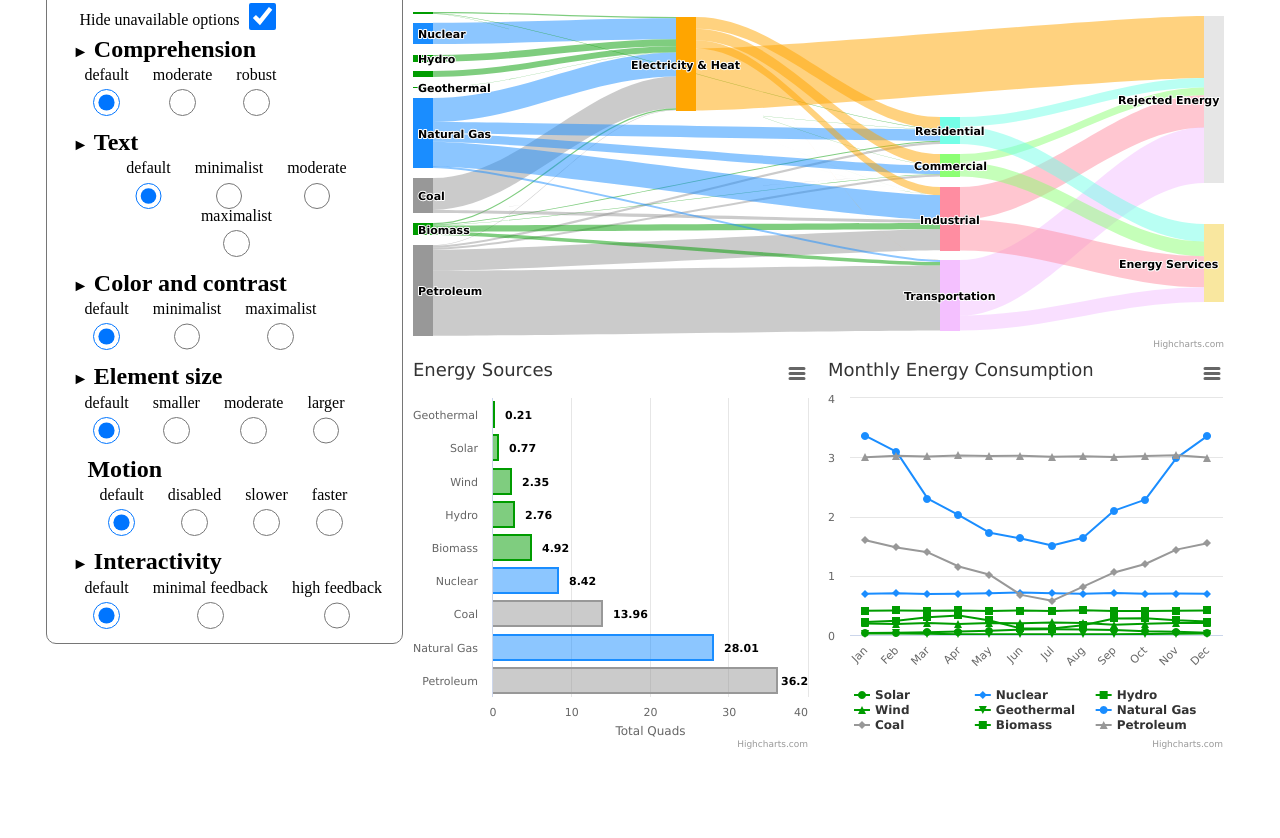
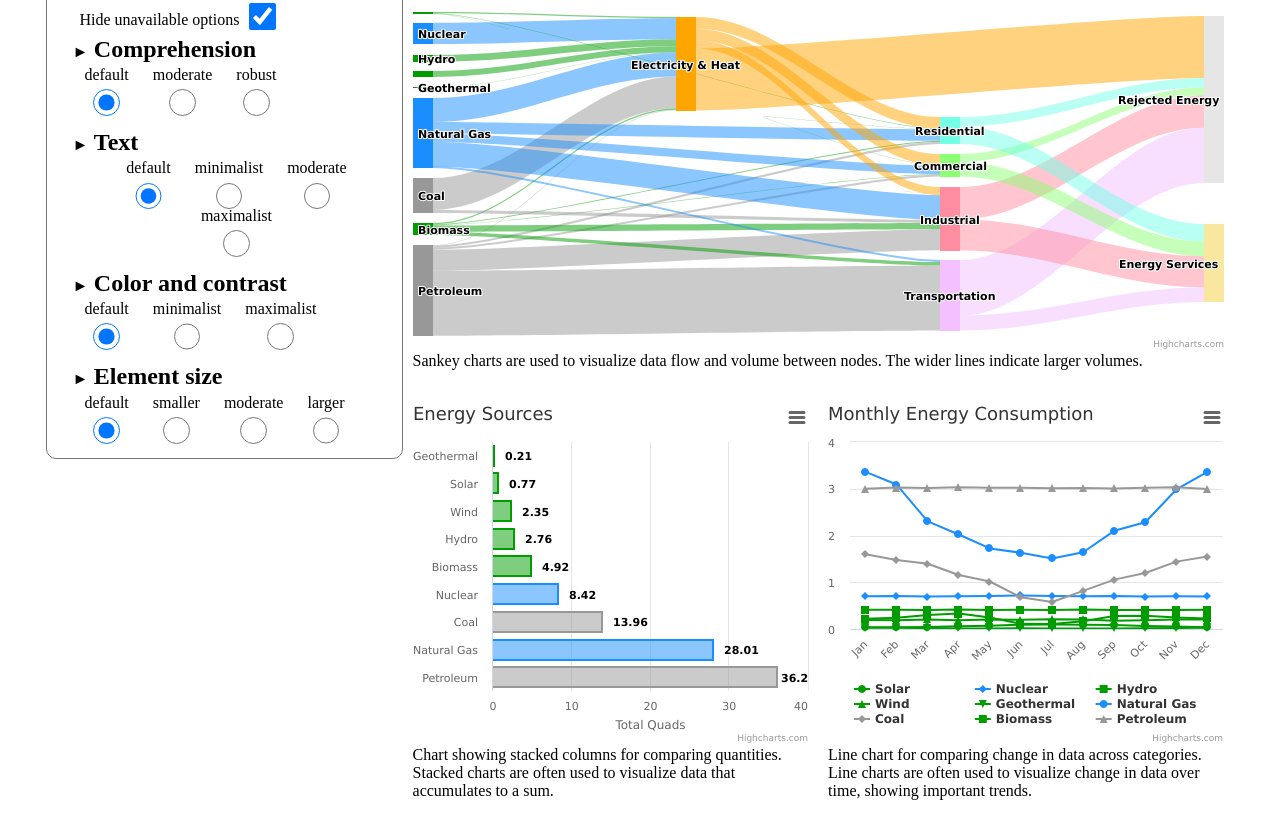
Before and after one commit to highcharts/highcharts-a11y-prototyping, a plain HTML site: page early_explo/examples/menu/menu.html in a window 1280 px wide. Shown: the part 72-910 px from the top of the page. Drawn offline with nearby package versions, Linux system fonts and the light colour scheme.

Commit message:
get final changes before user session

```diff
--- a/early_explo/examples/menu/barChart.js
+++ b/early_explo/examples/menu/barChart.js
@@ -1,7 +1,7 @@
 barChart = Highcharts.chart('bar-container', {
     chart: {
         type: 'bar',
-        height: 400
+        height: 350
     },
     title: {
         text: 'Energy Sources',
@@ -29,7 +29,7 @@ barChart = Highcharts.chart('bar-container', {
     plotOptions: {
         series: {
             stacking: 'normal',
-            pointWidth: 25,
+            pointWidth: 20,
             borderWidth: 2,
             dataLabels: {
                 enabled: true,
--- a/early_explo/examples/menu/chart.js
+++ b/early_explo/examples/menu/chart.js
@@ -165,7 +165,18 @@ chart = Highcharts.chart('container', {
                 '{point.weight}.'
         }
     },
+    plotOptions: {
+        series: {
+            allowPointSelect: true,
+            states: {
+                select: {
+                    color: 'MidnightBlue'
+                }
+            }
+        }
+    },
     series: [{
+        // allowPointSelect: true,
         keys: ['from', 'to', 'weight'],
         nodes: sankeyNodes, // patternNodes
         data: sankeyData,
--- a/early_explo/examples/menu/datasets.js
+++ b/early_explo/examples/menu/datasets.js
@@ -1,3 +1,20 @@
+const descriptions = {
+    "description-sankey": {
+        "minimal":  `Sankey charts are used to visualize data flow and volume between nodes.`,
+        "default": `Sankey charts are used to visualize data flow and volume between nodes. Visually wider lines indicate larger volumes.`,
+        "verbose": `Sankey charts are used to visualize data flow and volume between nodes. Visually wider lines indicate larger volumes. This chart is showing energy consumption and types. Interacting with this chart by selecting a node or flow (such as with a click) will update the stacked bar chart below.`
+    },
+    "description-bar": {
+        "minimal": `Chart showing stacked bars for comparing quantities.`,
+        "default": `Chart showing stacked bars for comparing quantities. Stacked charts are often used to visualize data that accumulates to a sum.`,
+        "verbose": `Chart showing stacked bars for comparing quantities. Stacked charts are often used to visualize data that accumulates to a sum. This chart is showing data from the energy sources, and will stack to demonstrate the proportion of an energy source that is currently selected by the previous Sankey Diagram.`
+    },
+    "description-line": {
+        "minimal": `Line chart for comparing change in data across categories.`,
+        "default": `Line chart for comparing change in data across categories. Line charts are often used to visualize change in data over time, showing important trends.`,
+        "verbose": `Line chart for comparing change in data across categories. Line charts are often used to visualize change in data over time, showing important trends. This chart is showing energy consumption over time, by type of consumption. Interacting with the legend can help focus or toggle on and off specific categories.`
+    },
+}
 const multipliers = {
     "flat": [
         {
--- a/early_explo/examples/menu/lineChart.js
+++ b/early_explo/examples/menu/lineChart.js
@@ -1,6 +1,6 @@
 lineChart = Highcharts.chart('line-container', {
     chart: {
-        height: 400
+        height: 350
     },
     title: {
         text: 'Monthly Energy Consumption',
--- a/early_explo/examples/menu/menu.css
+++ b/early_explo/examples/menu/menu.css
@@ -212,3 +212,9 @@ input:hover {
     display: block;
     position: absolute;
 }
+
+.highcharts-description {
+    padding: 10px;
+    padding-top: 0;
+    margin-top: 0;
+}
--- a/early_explo/examples/menu/menu.html
+++ b/early_explo/examples/menu/menu.html
@@ -21,30 +21,27 @@
                     <figure class="highcharts-figure">
                         <div id="container"></div>
                         <div id="hidden-container"></div>
-                        <!-- <p class="highcharts-description">
+                        <p id="description-sankey" class="highcharts-description">
                             Sankey charts are used to visualize data flow and volume
                             between nodes. The wider lines indicate larger volumes.
-                        </p> -->
+                        </p>
                     </figure>
                     <div class="highcharts-responsive-two-columns">
                         <div class="highcharts-menu-halfwidth">
                             <figure class="highcharts-figure">
                                 <div id="bar-container"></div>
-                                <!-- <p class="highcharts-description">
+                                <p id="description-bar" class="highcharts-description">
                                     Chart showing stacked columns for comparing quantities. Stacked charts
-                                    are often used to visualize data that accumulates to a sum. This chart
-                                    is showing data labels for each individual section of the stack.
-                                </p> -->
+                                    are often used to visualize data that accumulates to a sum.
+                                </p>
                             </figure>
                         </div>
                         <div class="highcharts-menu-halfwidth">
                             <figure class="highcharts-figure">
                                 <div id="line-container"></div>
-                                <!-- <p class="highcharts-description">
-                                    Chart showing stacked columns for comparing quantities. Stacked charts
-                                    are often used to visualize data that accumulates to a sum. This chart
-                                    is showing data labels for each individual section of the stack.
-                                </p> -->
+                                <p id="description-line" class="highcharts-description">
+                                    Line chart for comparing change in data across categories. Line charts are often used to visualize change in data over time, showing important trends.
+                                </p>
                             </figure>
                         </div>
                     </div>
--- a/early_explo/examples/menu/menuFunctions.js
+++ b/early_explo/examples/menu/menuFunctions.js
@@ -45,6 +45,34 @@ const menuFunctions = {
                         document.getElementById(d.container).querySelectorAll('.highcharts-visible-alt').forEach(e => e.remove())
                     }
                 })
+            }
+        },
+        "Description verbosity": {
+            change: option => {},
+            "Chart": {
+                change: option => {
+                    console.log("change chart desc!", option)
+                    //highcharts-description-default
+                    // description-line
+                    let chartlist = ["sankey","bar","line"]
+                    chartlist.forEach(c => {
+                        let chartId = `description-${c}`
+                        let chart = document.getElementById(chartId)
+                        let desc = descriptions[chartId][option]
+                        if (!desc) {
+                            console.log("NO description!")
+                            chart.classList.add("highcharts-menu-hidden")
+                        } else {
+                            chart.classList.remove("highcharts-menu-hidden")
+                            chart.innerText = desc
+                        }
+                    })
+                }
+            },
+            "Region alt text": {
+                change: option => {
+                    console.log("change region desc!", option)
+                }
             }
         }
     },
@@ -370,10 +398,19 @@ const menuFunctions = {
     "Element size": {
         change: option => {},
         Lines: {
-            change: option => {},
-            Outlines : {
-                change: option => {},
-            }
+            change: option => {
+                console.log("changing lines!")
+                lineChart.update({
+                    plotOptions: {
+                        series: {
+                            lineWidth: menuStateValueMap.lineWidth[option]
+                        }
+                    }
+                })
+            },
+            // Outlines : {
+            //     change: option => {},
+            // }
         }
     },
     Audio: {
--- a/early_explo/examples/menu/menuState.js
+++ b/early_explo/examples/menu/menuState.js
@@ -11,6 +11,16 @@ let menuState = {
             value: "",
             available: true,
             enabled: false
+        },
+        "Description verbosity": {
+            value: "",
+            available: true,
+            enabled: false,
+            "Chart": {
+                value: "",
+                available: true,
+                enabled: false
+            }
         }
     },
     Text: {
@@ -121,11 +131,11 @@ let menuState = {
             value: "",
             available: true,
             enabled: false,
-            Outlines : {
-                value: "",
-                available: true,
-                enabled: false
-            }
+            // Outlines : {
+            //     value: "",
+            //     available: true,
+            //     enabled: false
+            // }
         }
     },
     Audio: {
@@ -135,21 +145,31 @@ let menuState = {
     },
     Motion: {
         value: "",
-        available: true,
+        available: false,
         enabled: false
     },
     Interactivity: {
         value: "",
-        available: true,
+        available: false,
         enabled: false,
         "Pointer focus": {
             value: "",
-            available: true,
+            available: false,
             enabled: false
         }
     }
 }
 let overrideValues = {
+    "Comprehension": {
+        options: {
+            moderate:  {
+                "Description verbosity": "minimal"
+            },
+            robust:  {
+                "Description verbosity": "verbose"
+            }
+        }
+    },
     "Color and contrast": {
         options: {
             default: {
@@ -187,5 +207,11 @@ const menuStateValueMap = {
         medium: "1.25em",
         "medium+": "1.5em",
         large: "1.75em"
+    },
+    lineWidth: {
+        default: 2,
+        light: 1,
+        moderate: 3,
+        thick: 4
     }
 }
--- a/early_explo/examples/menu/parsePreferences.js
+++ b/early_explo/examples/menu/parsePreferences.js
@@ -1,18 +1,18 @@
 const rawPrefs = `- Comprehension (default, moderate, robust)
 - - Alt text appearance (default, show high level, show all)
-- - Description verbosity (default, minimal, verbose)
-- - - Chart (default, minimal, verbose)
-- - - Region alt text (default, minimal, verbose)
-- - - Mark alt text (default, minimal, verbose)
-- - - Interactions (default, minimal, verbose)
-- - - Animations (default, minimal, verbose)
-- - - Sonification (default, minimal, verbose)
-- - Explanation verbosity (default, minimal, verbose)
-- - - Chart (default, minimal, verbose)
-- - - Data (default, minimal, verbose)
-- - - Interactions (default, minimal, verbose)
-- - - Animations (default, minimal, verbose)
-- - - Sonification (default, minimal, verbose)
+- - Description verbosity (default, disable, minimal, verbose)
+- - - Chart (default, disable, minimal, verbose)
+- - - Region alt text (default, disable, minimal, verbose)
+- - - Mark alt text (default, disable, minimal, verbose)
+- - - Interactions (default, disable, minimal, verbose)
+- - - Animations (default, disable, minimal, verbose)
+- - - Sonification (default, disable, minimal, verbose)
+- - Explanation verbosity (default, disable, minimal, verbose)
+- - - Chart (default, disable, minimal, verbose)
+- - - Data (default, disable, minimal, verbose)
+- - - Interactions (default, disable, minimal, verbose)
+- - - Animations (default, disable, minimal, verbose)
+- - - Sonification (default, disable, minimal, verbose)
 - - Cues and labels (default, pattern, show)
 - - - Annotations (default, pattern, show)
 - - - Mark Labels (default, pattern, show)
```
